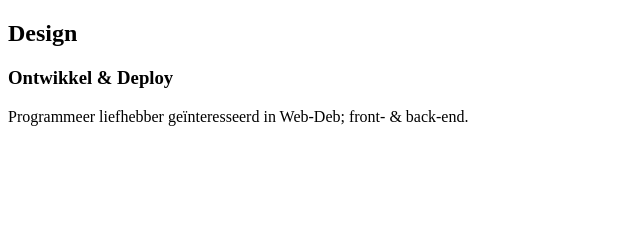
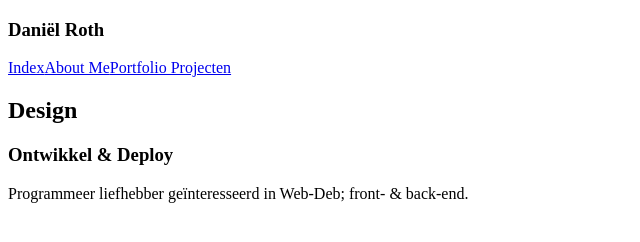
Before and after one commit to daniel1890/Gatsby-Portfolio-Site, a Gatsby site: page / in a window 1280 px wide. Shown: the whole page, without its empty margins (0-640 px from the left). Built offline with nearby package versions, Linux system fonts and the light colour scheme; Gatsby itself is replaced by a stand-in of ours.

Commit message:
create navbar

```diff
--- /dev/null
+++ b/src/pages/components/Navbar.js
@@ -0,0 +1,15 @@
+import React from "react"
+import { Link } from "gatsby"
+
+export default function Navbar() {
+  return (
+    <nav>
+      <h1>Daniël Roth</h1>
+      <div className="links">
+        <Link to="../">Index</Link>
+        <Link to="../about">About Me</Link>
+        <Link to="../projects">Portfolio Projecten</Link>
+      </div>
+    </nav>
+  )
+}
--- a/src/pages/index.js
+++ b/src/pages/index.js
@@ -1,8 +1,10 @@
 import React from "react"
+import Navbar from "../pages/components/Navbar"
 
 export default function Home() {
   return (
     <section>
+      <Navbar />
       <div>
         <h2>Design</h2>
         <h3>Ontwikkel & Deploy</h3>
```
Also changed, not shown: src/pages/projects/index.js (+9 -0 lines), README.md.
